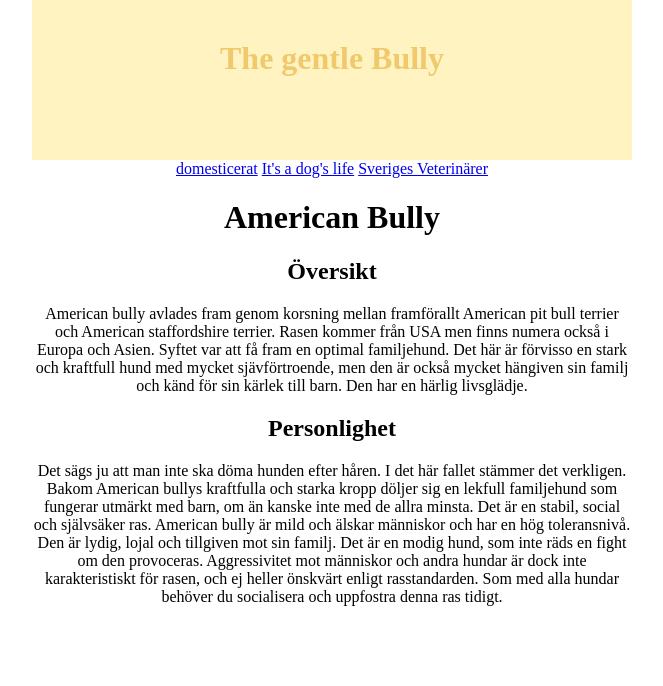
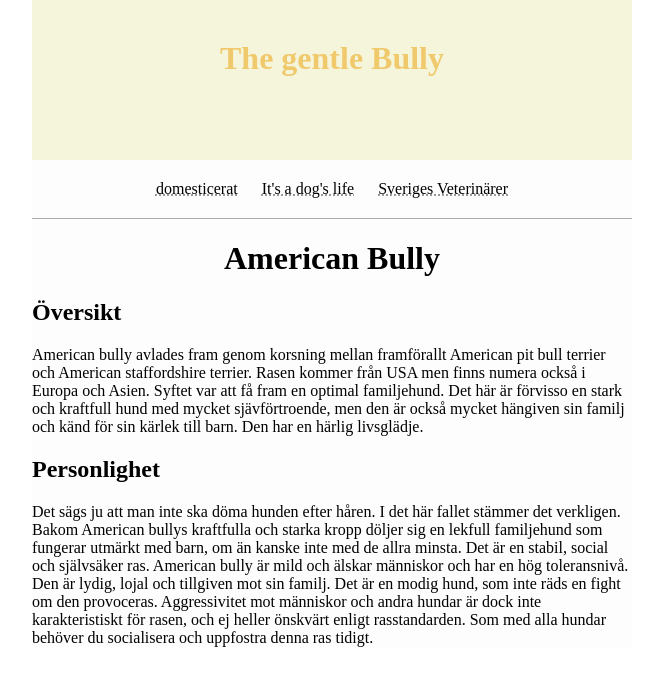
Before and after one commit to beshagjosha/6.7.1.assignment, a plain HTML site: page index.html in a window 1280 px wide. Shown: the whole page, without its empty margins (308-971 px from the left). Drawn offline with Linux system fonts and the light colour scheme.

Commit message:
changes
added a class to the a links.
added some more css

```diff
--- a/index.html
+++ b/index.html
@@ -17,9 +17,9 @@
     </div>
 
     <div id="nav">
-        <a href="https://www.domesticerat.se/american-bully/" target="_blank">domesticerat</a>
-        <a href="https://www.itsadogslife.se/dogguide/dog-detail/American_bully" target="_blank">It's a dog's life</a>
-        <a href="https://www.sverigesveterinarer.se/hundraser/american-bully/">Sveriges Veterinärer</a>
+        <a class="link" href="https://www.domesticerat.se/american-bully/" target="_blank">domesticerat</a>
+        <a class="link"  href="https://www.itsadogslife.se/dogguide/dog-detail/American_bully" target="_blank">It's a dog's life</a>
+        <a class="link"  href="https://www.sverigesveterinarer.se/hundraser/american-bully/">Sveriges Veterinärer</a>
     </div>
 
     <div class="main">
--- a/style.css
+++ b/style.css
@@ -6,7 +6,13 @@ body{
 #wrapper{
     width: 600px;
     margin: 0 auto;
+    background-color: rgba(245, 245, 245, 0.208);
 }
+
+h2, p{
+    text-align: left;
+}
+
 
 #head{
     margin: 0;
@@ -17,6 +23,26 @@ body{
     height: 10vh;
     padding-top: 5vh;
     padding-bottom: 5vh;
-    background-color:rgb(255, 244, 193); ;
+    background-color: beige;
+
 
 }
+
+#nav{
+
+    border-bottom: 1px solid rgba(128, 128, 128, 0.662);
+    padding-bottom: 15px;
+    padding-top: 15px;
+    text-align: center;
+
+
+}
+
+.link{
+    display: inline-block;
+    padding: 5px 10px;
+    text-decoration: underline dotted grey;
+    color: black;
+
+
+}
```
